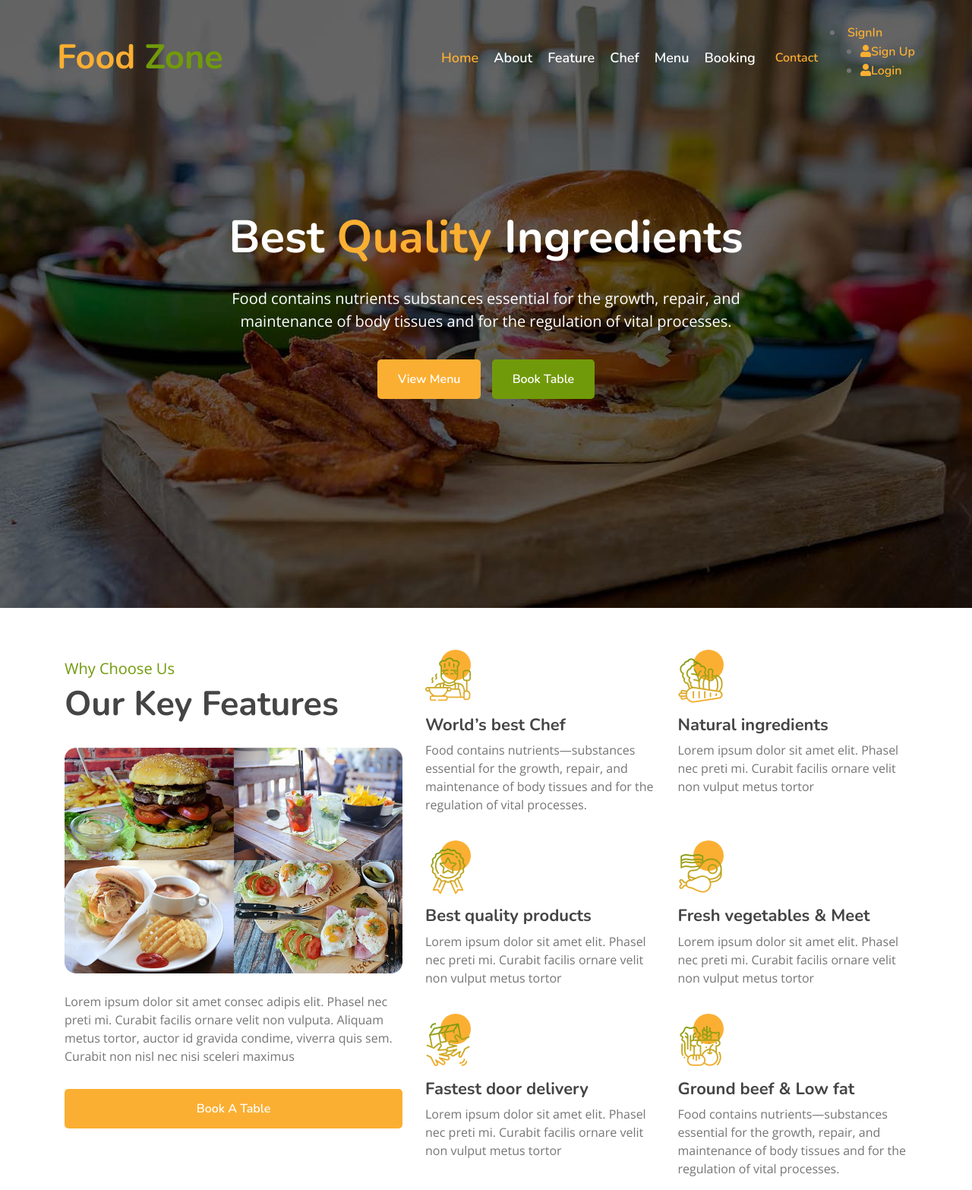
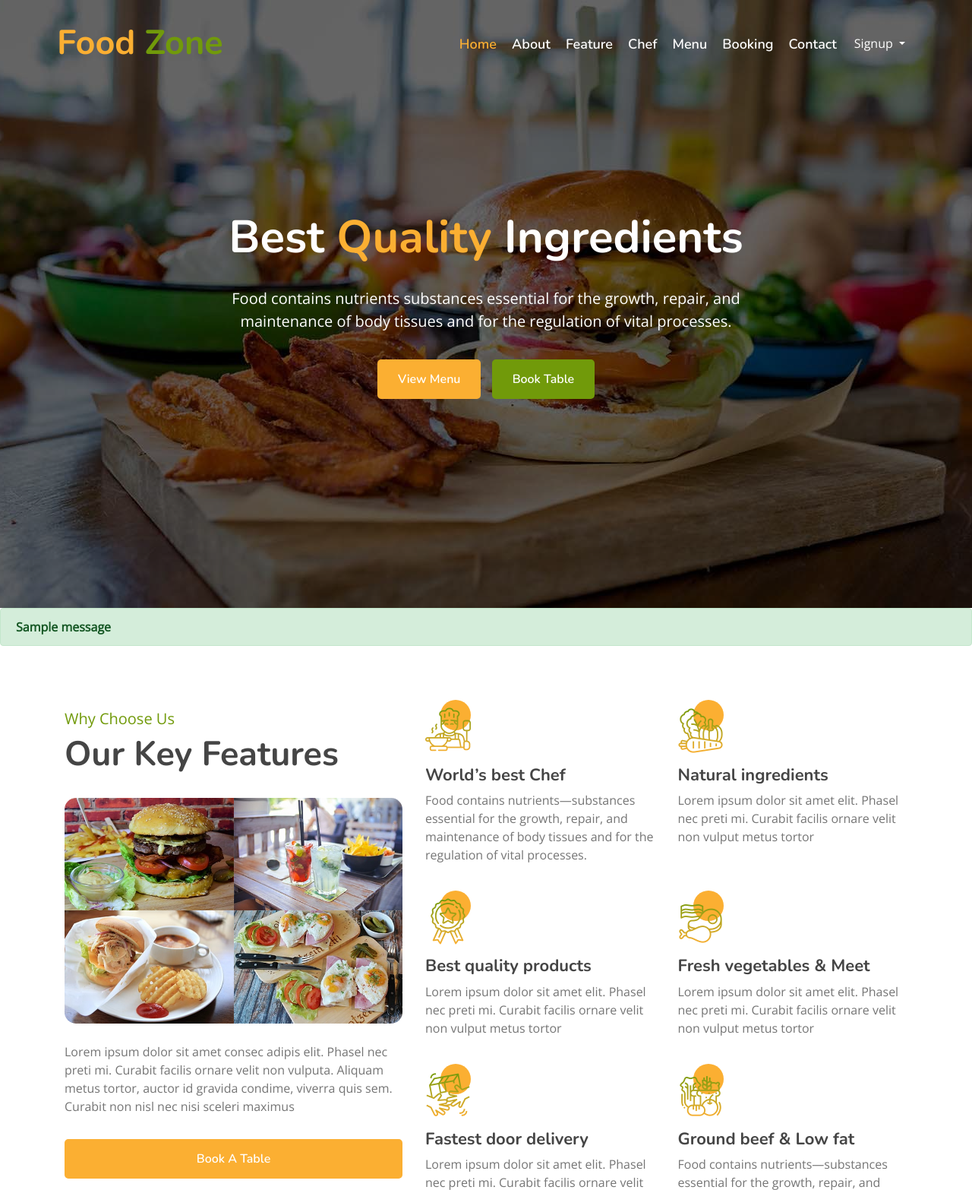
Before and after one commit to MrSoor/FoodZone, a Django app: page / in a window 1280 px wide. Shown: the top 1566 px of the page at 76% size. Run offline with Django 5.2, Linux system fonts and the light colour scheme; one stand-in notice (Sample message) is shown; some libraries are stand-ins or nearby versions.

Commit message:
28/08/24

```diff
--- a/foodzone/templates/base.html
+++ b/foodzone/templates/base.html
@@ -46,19 +46,29 @@
                         <a href="/team" class="nav-item nav-link">Chef</a>
                         <a href="/menu" class="nav-item nav-link">Menu</a>
                         <a href="/booking" class="nav-item nav-link">Booking</a>
-                        </div>
+
                         <a href="/contact" class="nav-item nav-link">Contact</a>
                     </div>
-                    {% if request.user.is_authenticated %}
+                    </div>
+
+            {% if request.user.is_authenticated %}
           <li><a class="btn btn-outline-warning p-2 m-1" href="/logout/">Logout</a></li>
-
-
           {% else %}
-          <li class="dropdown"><a href="#"><span>SignIn</span> <i class="bi bi-chevron-down"></i></a>
+          {% comment %} <li class="dropdown"><a href="#"><span>SignIn</span> <i class="bi bi-chevron-down"></i></a>
             <ul>
               <li><a href="/signup/"><i class="fa fa-user" aria-hidden="true"></i>Sign Up</a></li>
               <li><a href="/login/"><i class="fa fa-user" aria-hidden="true"></i>Login</a></li>
+             {% endcomment %}
 
+              <div class="dropdown ">
+                <button class="btn btn-bg-white text-white dropdown-toggle my-2 " type="button" id="dropdownMenuButton" data-toggle="dropdown" aria-haspopup="true" aria-expanded="false">
+                  Signup
+                </button>
+                <div class="dropdown-menu" aria-labelledby="dropdownMenuButton">
+                  <a class="dropdown-item fa fa-user" href="/login/">Login</a>
+                  <a class="dropdown-item fa fa-user" href="/signup/">Signup</a>
+                </div>
+              </div>
             </ul>
           </li>
           {% endif %}
--- a/foodzone/templates/index.html
+++ b/foodzone/templates/index.html
@@ -71,7 +71,11 @@
         </div>
         <!-- Video Modal End -->
 
-
+        {% for msg in messages %}
+        <div class="alert alert-{{ msg.tags }} alert-dismissible fade show" role="alert">
+            <strong>{{ msg }}</strong>
+        </div>
+    {% endfor %}
         <!-- Feature Start -->
         <div class="feature">
             <div class="container">
--- a/foodzone/templates/login.html
+++ b/foodzone/templates/login.html
@@ -14,10 +14,9 @@
 
             <div class="form login">
 
-                {% for msg in messages %}
+            {% for msg in messages %}
                 <div class="alert alert-{{ msg.tags }} alert-dismissible fade show" role="alert">
                     <strong>{{ msg }}</strong>
-                    <button type="button" class="btn-close" data-bs-dismiss="alert" aria-label="Close"></button>
                 </div>
             {% endfor %}
 
@@ -37,7 +36,7 @@
 
                     <div class="checkbox-text">
                         <div class="checkbox-content">
-                            <input type="checkbox" id="logCheck">
+                            <input type="checkbox" id="logCheck" required>
                             <label for="logCheck" class="text">Remember me</label>
                         </div>
 
@@ -54,6 +53,7 @@
                         <a href="/signup/" class="text signup-link">Signup</a>
                     </span>
                 </div>
+                <a href="/" class="btn btn-link">Go Back</a>
             </div>
 
      <script src="/static/assets/script.js"></script>
--- a/foodzone/templates/request-reset-email.html
+++ b/foodzone/templates/request-reset-email.html
@@ -8,7 +8,6 @@
   {% for msg in messages %}
   <div class="alert alert-{{ msg.tags }} alert-dismissible fade show" role="alert">
       <strong>{{ msg }}</strong>
-      <button type="button" class="btn-close" data-bs-dismiss="alert" aria-label="Close"></button>
   </div>
   {% endfor %}
   <link href="https://maxcdn.bootstrapcdn.com/bootstrap/4.5.2/css/bootstrap.min.css" rel="stylesheet">
--- a/foodzone/templates/signup.html
+++ b/foodzone/templates/signup.html
@@ -11,7 +11,6 @@
     {% for msg in messages %}
     <div class="alert alert-{{ msg.tags }} alert-dismissible fade show" role="alert">
         <strong>{{ msg }}</strong>
-        <button type="button" class="btn-close" data-bs-dismiss="alert" aria-label="Close"></button>
     </div>
 {% endfor %}
 
@@ -50,7 +49,7 @@
       /></div>
 
       <div class="policy">
-        <input type="checkbox">
+        <input type="checkbox" required>
         <h3>I accept all terms & condition</h3>
       </div>
 
@@ -61,6 +60,7 @@
       <div class="text">
         <h3>Already have an account? <a href="/login/">Login</a></h3>
       </div>
+      <a href="/" class="btn btn-link">Go Back</a>
     </form>
   </div>
 
```
Also changed, not shown: foodzone/templates/set-new-password.html (+9 -4 lines), foodzone/db.sqlite3.
